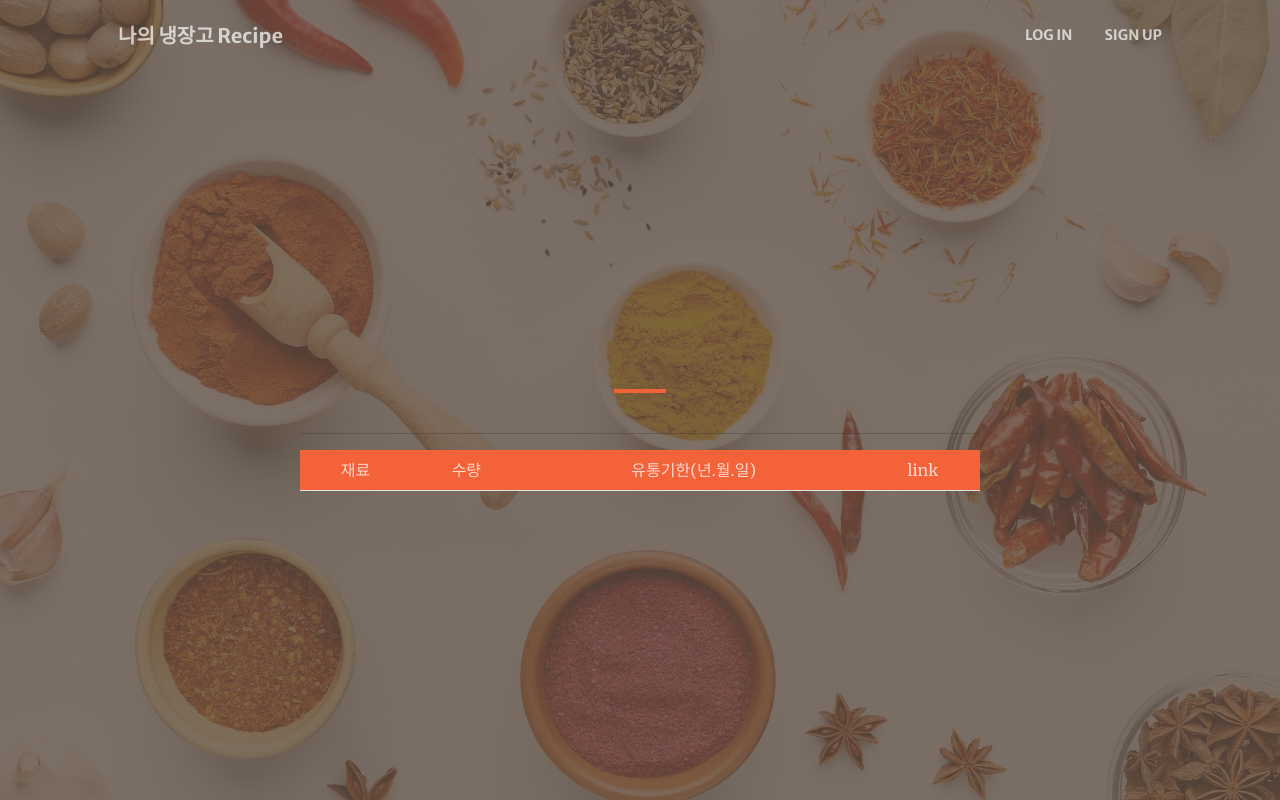
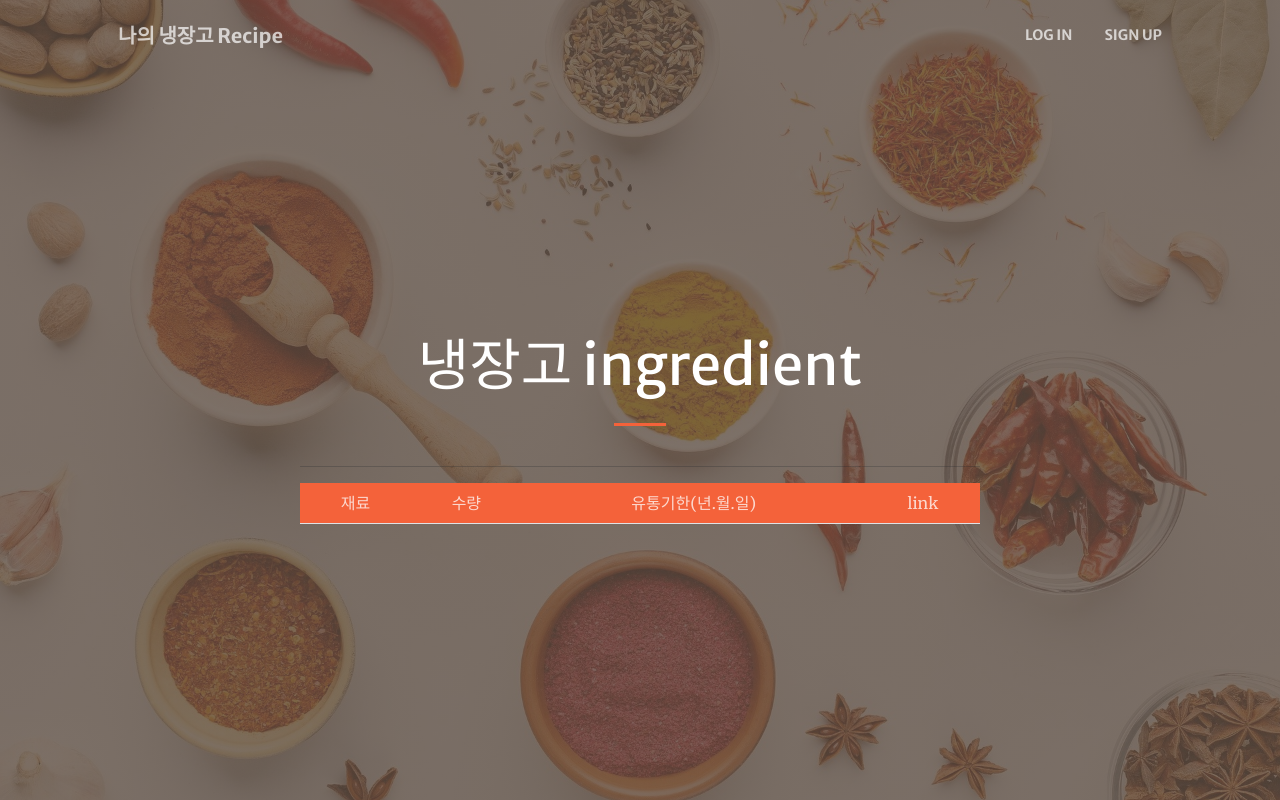
Before and after one commit to suminnnnnnn/recipe, a Django app: page /stock/stock/ in a window 1280 px wide. Run offline with Django 3.2, Linux system fonts and the light colour scheme; data that the repository does not hold is empty; some libraries are stand-ins or nearby versions.

Commit message:
20220524

```diff
--- a/stockapp/templates/stockapp/stock.html
+++ b/stockapp/templates/stockapp/stock.html
@@ -47,7 +47,7 @@
             <div class="container px-4 px-lg-5 h-100">
                 <div class="row gx-4 gx-lg-5 h-100 align-items-center justify-content-center text-center">
                     <div class="col-lg-8 align-self-end">
-                        <h1 class="text-white font-weight-bold"></h1>
+                        <h1 class="text-white font-weight-bold">냉장고 ingredient</h1>
                         <hr class="divider" />
                     </div>
                     <div class="col-lg-8 align-self-baseline">
```
